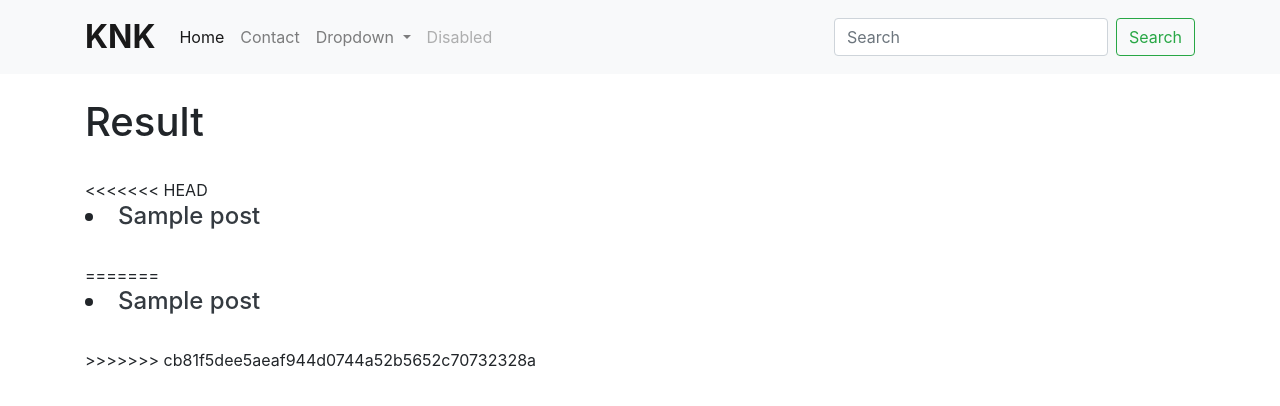
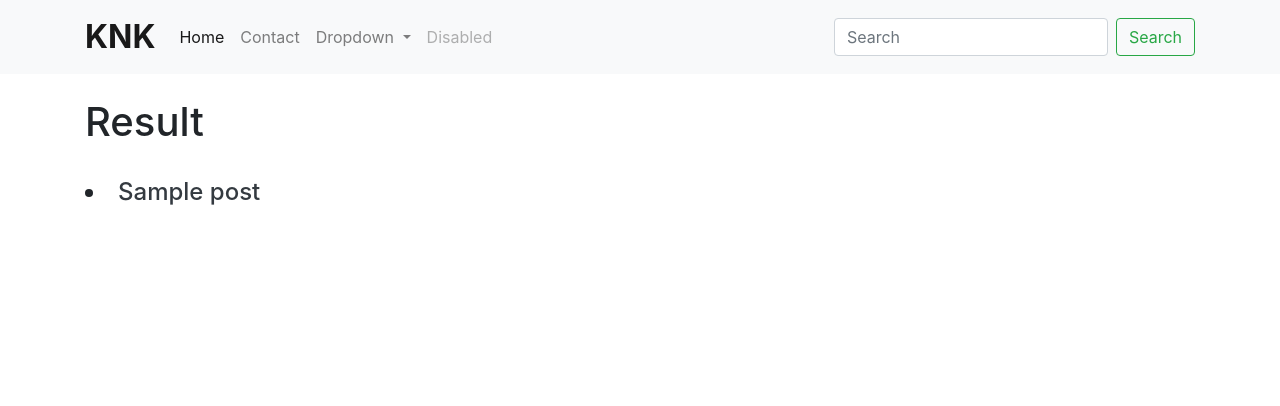
Before and after one commit to pandakn/django-weblog, a Django app: template blog/templates/blog/search.html in a window 1280 px wide. Shown: the top 406 px of the page. Run offline with Django 3.2, Linux system fonts and the light colour scheme; the template is opened without the code that fills it: values that come from a table or form of the project are taken from there, others are empty; tables that the repository leaves empty hold one stand-in row (values such as "Sample post").

Commit message:
add allowhost

```diff
--- a/blog/templates/blog/search.html
+++ b/blog/templates/blog/search.html
@@ -4,11 +4,7 @@
 <div class="container"><br>
   <h1 class="">Result</h1><br>
   {% for post in posts %}
-<<<<<<< HEAD
       <h4 class=""><li><a href="{{ post.get_absolute_url }}" class="text-dark text-decoration-none">{{ post.title }}</a></li></h4><br>
-=======
-    <h4 class=""><li><a href="{{ post.get_absolute_url }}" class="text-dark text-decoration-none">{{ post.title }}</a></li></h4><br>
->>>>>>> cb81f5dee5aeaf944d0744a52b5652c70732328a
   {% endfor %}
 </div>
 {% endblock %}
--- a/mysite/settings.py
+++ b/mysite/settings.py
@@ -26,7 +26,7 @@ SECRET_KEY = 'django-insecure-==i=q9d(e0qaa=v3@tou8&kyasj0*xh)f+pxgg#wvxxn3nzj5+
 # SECURITY WARNING: don't run with debug turned on in production!
 DEBUG = True
 
-ALLOWED_HOSTS = []
+ALLOWED_HOSTS = ['keemknkx.pythonanywhere.com']
 
 
 # Application definition
```
